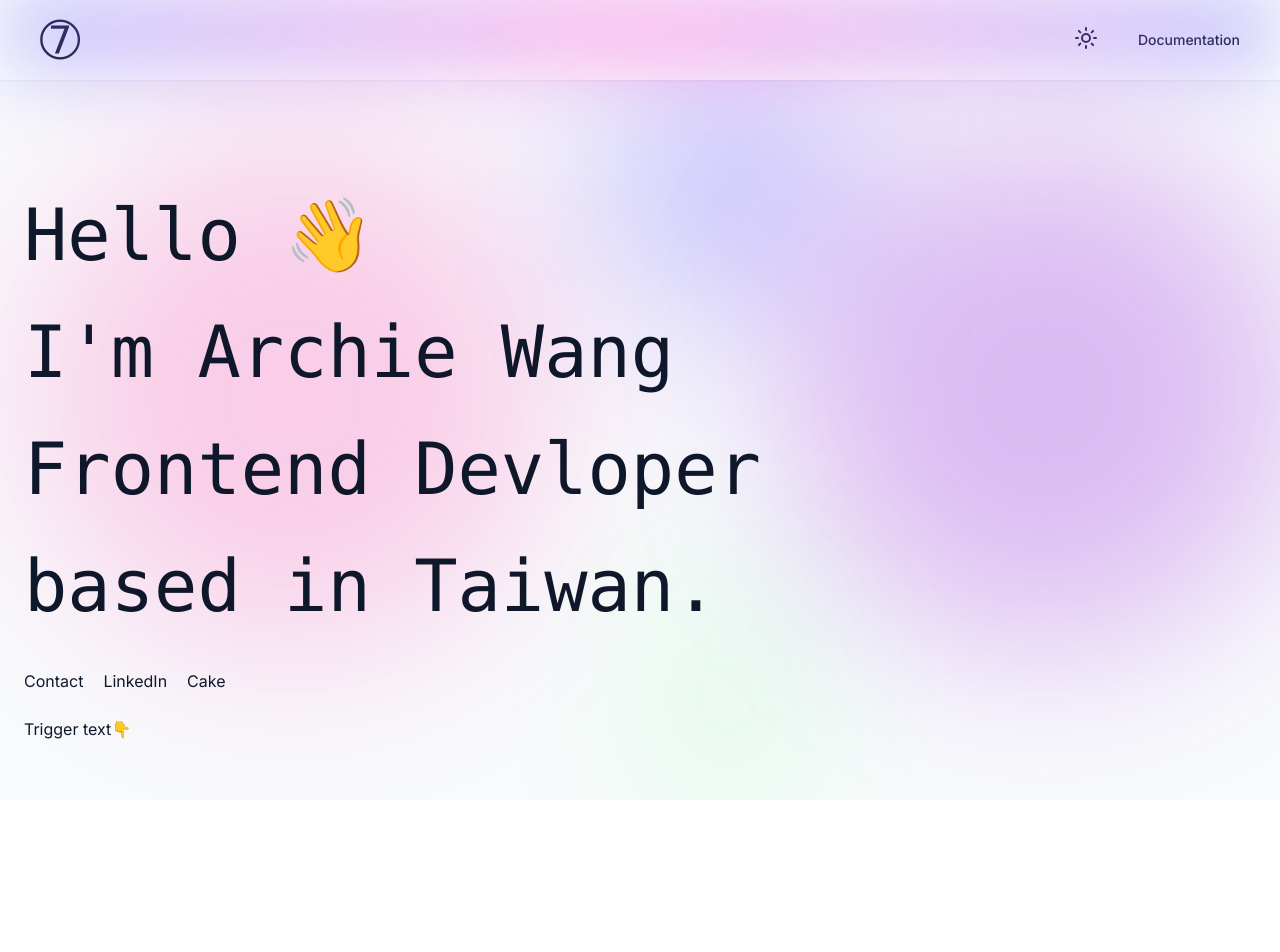
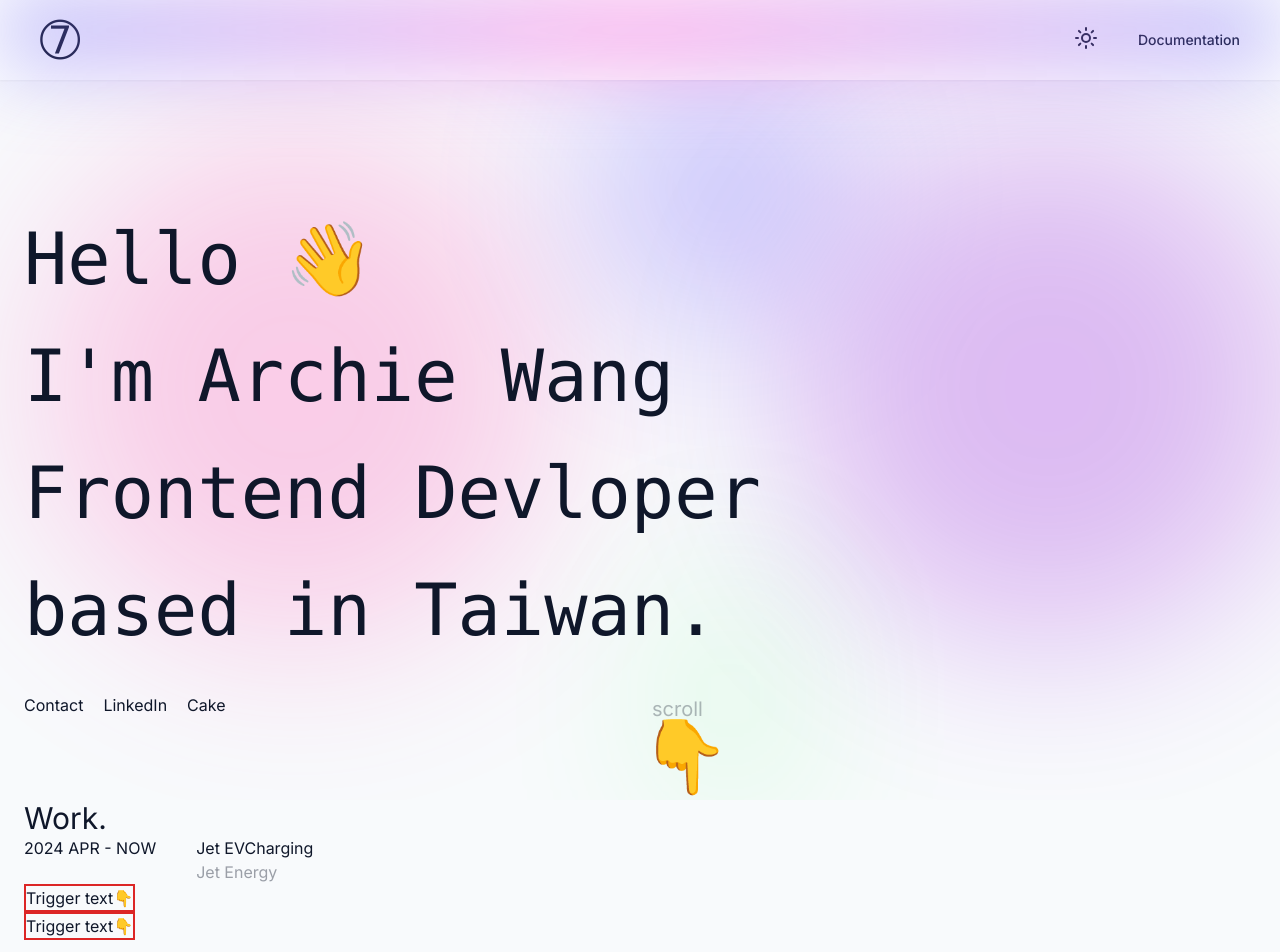
Before and after one commit to archiewang0/archie-portfolio, a Next.js app: page / in a window 1280 px wide. Shown: the top 952 px of the page. Before the commit the page ends 800 px from the top, so only its background shows below. Built offline with nearby package versions, Linux system fonts and the light colour scheme.

Commit message:
update scrollDown and Accordion

```diff
--- a/package.json
+++ b/package.json
@@ -52,6 +52,7 @@
     "zod": "^3.21.0"
   },
   "devDependencies": {
+    "@iconify/react": "^5.2.0",
     "@tailwindcss/typography": "^0.5.9",
     "@types/node": "^18.14.6",
     "@types/react": "^18.0.28",
--- a/src/app/page.tsx
+++ b/src/app/page.tsx
@@ -9,6 +9,7 @@ import Code from '@/components/Code'
 import { HomePageCode } from '@/helpers/documentation-code'
 import TypingCodeAnimate from '@/components/TypingCodeAnimate'
 import AccordionSection from '@/components/ui/Accordion'
+import { ScrollDown } from '@/components/ui/ScrollDown'
 // import { Inter } from 'next/font/google'
 // const inter = Inter({ subsets: ['vietnamese'] })
 
@@ -20,9 +21,9 @@ export const metadata: Metadata = {
   description: "免費並且開源的同義字API"
 }
 export default function Home() {
-    return <div className=' relative h-screen flex items-center justify-center overflow-x-hidden'>
-        <div className=' container max-w-7xl mx-auto w-full h-full'>
-            <div className=' h-full gap-6 flex flex-col justify-center items-start'>
+    return <div className=' relative pb-60  flex items-center justify-center overflow-x-hidden'>
+        <div className=' container max-w-7xl mx-auto w-full '>
+            <div className=' relative h-screen gap-6 flex flex-col justify-center items-start'>
                 <TypingCodeAnimate classname={`sm:text-7xl sm:leading-relaxed text-3xl`} animated code={HomePageCode} show/>
 
                 <div>
@@ -33,9 +34,14 @@ export default function Home() {
                     </p>
                 </div>
 
+                <ScrollDown classname=' absolute bottom-20 sm:bottom-0 left-1/2 translate-x-1/2'/>
+            </div>
+
+            <div>
+                <h3 className='text-3xl' id='work'>Work.</h3>
                 <AccordionSection />
+            </div>
 
-            </div>
         </div>
     </div>
 }
--- a/src/components/ui/Accordion.tsx
+++ b/src/components/ui/Accordion.tsx
@@ -1,19 +1,82 @@
+"use client"
 import * as Accordion from "@radix-ui/react-accordion";
+import { AccordionTrigger } from "@radix-ui/react-accordion";
+import { Icon } from "@iconify/react";
+import { FC } from 'react'
+import { useTheme  } from 'next-themes'
+
+
 // import { ChevronDownIcon } from "@radix-ui/react-icons";
 // import "./styles.css";
+export interface AccordionSectionProps{
+}
 
-const AccordionSection = () => (
-	<Accordion.Root type="single">
+
+const AccordionSection:FC<AccordionSectionProps> = () => {
+	const {theme: applicationTheme} = useTheme()
+
+	return (
+		<Accordion.Root className="w-full" type="single" collapsible>
 			<Accordion.Item value="item-1">
 				<Accordion.Header>
-				<Accordion.Trigger className="AccordionTrigger">
-					<span>Trigger text</span>
-					👇
+					<Accordion.Trigger >
+						<div className=" w-full flex ">
+							<span>2024 APR - NOW</span>
+							<div className=" ml-10">
+								<div className="text-left">Jet EVCharging</div>
+								<div className=" opacity-40 text-left">Jet Energy</div>
+							</div>
+						</div>
 					</Accordion.Trigger>
 				</Accordion.Header>
-			<Accordion.Content>…</Accordion.Content>
+
+				<Accordion.Content>
+					<div className="flex">
+						<Icon icon={`skill-icons:angular-${applicationTheme}`} width="50" height="50" className="mr-2" />
+						<Icon icon={`skill-icons:tailwindcss-${applicationTheme}`} width="50" height="50" className="mr-2" />
+						<Icon icon={`skill-icons:expressjs-${applicationTheme}`} width="50" height="50" className="mr-2" />
+						<Icon icon={`skill-icons:sequelize-${applicationTheme}`} width="50" height="50" className="mr-2" />
+						<Icon icon={`skill-icons:postgresql-${applicationTheme}`} width="50" height="50" className="mr-2" />
+						<Icon icon={`skill-icons:aws-${applicationTheme}`} width="50" height="50" className="mr-2" />
+						<Icon icon={`skill-icons:gitlab-${applicationTheme}`} width="50" height="50" className="mr-2" />
+						<Icon icon="skill-icons:sass" width="50" height="50" className="mr-2"/>
+						<Icon icon="skill-icons:typescript" width="50" height="50" className="mr-2"/>
+					</div>
+					<p>{`Led the end-to-end frontend development of the Xin Flight project, from conception to completion. Assisted in implementing Server-Side Rendering ( SSR ) for the company's website, significantly enhancing user experience and SEO performance.`}</p>
+
+
+
+				</Accordion.Content>
+			</Accordion.Item>
+
+
+			<Accordion.Item value="item-2">
+				<Accordion.Header>
+					<Accordion.Trigger >
+						<div className=" border-2 border-red-600 w-full ">
+							<span>Trigger text</span>👇
+
+						</div>
+					</Accordion.Trigger>
+				</Accordion.Header>
+
+				<Accordion.Content>內容物</Accordion.Content>
+			</Accordion.Item>
+
+			<Accordion.Item value="item-3">
+				<Accordion.Header>
+					<Accordion.Trigger >
+						<div className=" border-2 border-red-600 w-full ">
+							<span>Trigger text</span>👇
+
+						</div>
+					</Accordion.Trigger>
+				</Accordion.Header>
+
+				<Accordion.Content>內容物</Accordion.Content>
 			</Accordion.Item>
 		</Accordion.Root>
-);
+	)
+};
 
 export default AccordionSection
--- /dev/null
+++ b/src/components/ui/ScrollDown.tsx
@@ -0,0 +1,23 @@
+import * as React from 'react'
+import { cn } from '@/lib/utils'
+import { FC } from 'react'
+
+
+export interface ScrollDownProps{
+    classname?: string
+}
+
+const ScrollDown: FC<ScrollDownProps> = ({
+    classname
+}) => {
+    return (
+        <div className={cn(['inline-flex relative animate-bounce' , classname])}>
+            <span className=' absolute opacity-30 -top-1/2 -left-2 text-xs sm:-top-1/3 sm:left-3 sm:text-xl'>scroll</span>
+            <div className='text-3xl sm:text-7xl'>👇</div>
+        </div>
+    )
+}
+
+ScrollDown.displayName = 'ScrollDown'
+
+export { ScrollDown }
```
Also changed, not shown: 2 other files (tests, documents, lock files or other folders). Lines whose indentation alone changed are shown as unchanged.
